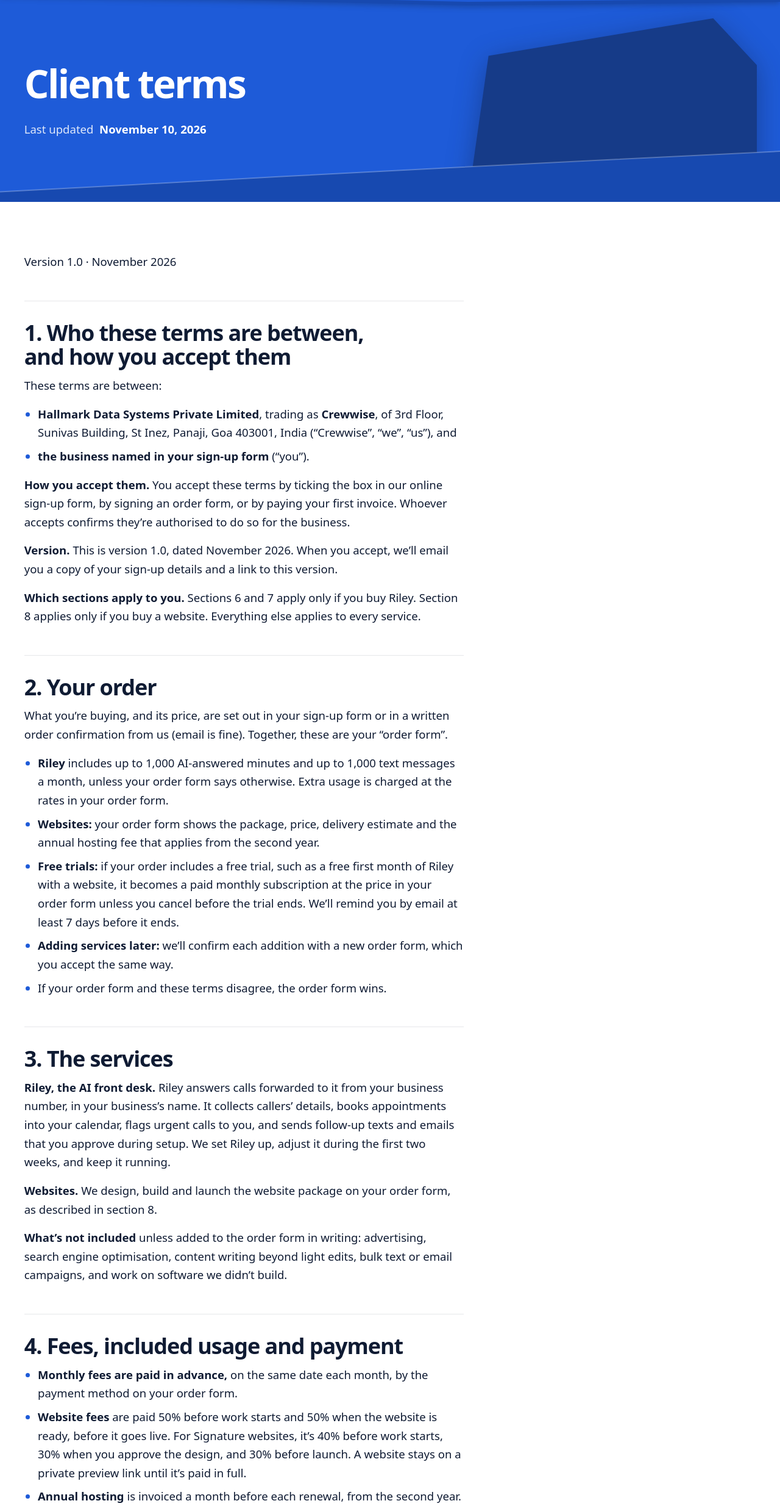
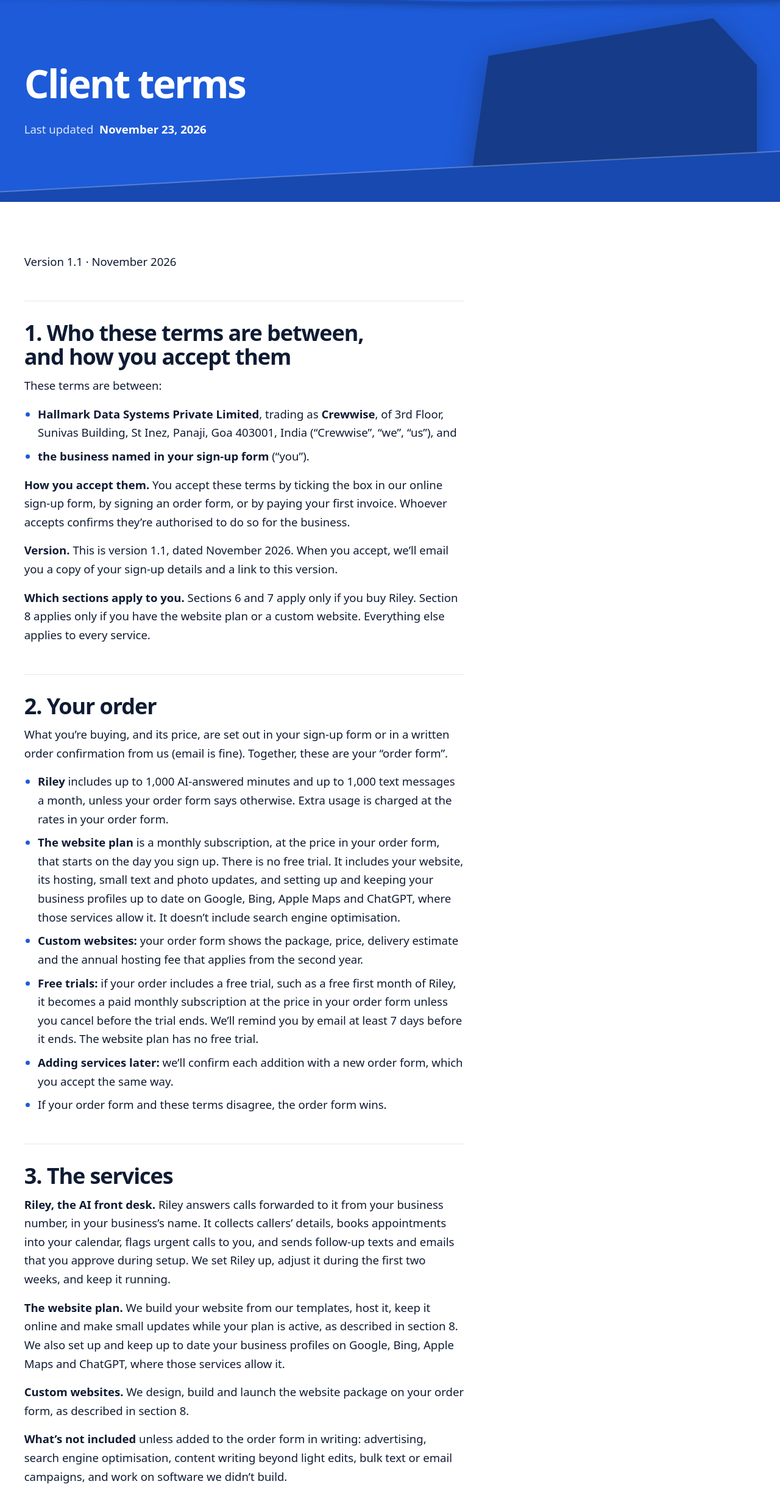
Before and after one commit to carltonjd/crewwise, an Astro site: page /terms in a window 1280 px wide. Shown: the part 75-2549 px from the top of the page at 61% size. Built offline with nearby package versions, Linux system fonts and the light colour scheme; Astro itself is replaced by a stand-in of ours; a web font is replaced by a local one.

Commit message:
Terms v1.1 draft: website plan (monthly, no trial, licensed site, buyout), custom websites keep the old rules
Co-Authored-By: Claude Opus 5.5 <noreply@anthropic.com>
Claude-Session: https://claude.ai/code/session_01NmmpTp1j2EAu66PJA11jR7

```diff
--- a/src/content/legal/terms.md
+++ b/src/content/legal/terms.md
@@ -1,9 +1,9 @@
 ---
 title: Client terms
-description: "The Crewwise client terms: your order, Riley the AI front desk, websites, fees and payment, cancelling, your data, ownership and liability."
-updated: 2026-11-10
+description: "The Crewwise client terms: your order, the website plan, Riley the AI front desk, custom websites, fees and payment, cancelling, your data, ownership and liability."
+updated: 2026-11-23
 ---
-Version 1.0 · November 2026
+Version 1.1 · November 2026
 
 ## 1. Who these terms are between, and how you accept them
 
@@ -14,17 +14,18 @@ These terms are between:
 
 **How you accept them.** You accept these terms by ticking the box in our online sign-up form, by signing an order form, or by paying your first invoice. Whoever accepts confirms they're authorised to do so for the business.
 
-**Version.** This is version 1.0, dated November 2026. When you accept, we'll email you a copy of your sign-up details and a link to this version.
+**Version.** This is version 1.1, dated November 2026. When you accept, we'll email you a copy of your sign-up details and a link to this version.
 
-**Which sections apply to you.** Sections 6 and 7 apply only if you buy Riley. Section 8 applies only if you buy a website. Everything else applies to every service.
+**Which sections apply to you.** Sections 6 and 7 apply only if you buy Riley. Section 8 applies only if you have the website plan or a custom website. Everything else applies to every service.
 
 ## 2. Your order
 
 What you're buying, and its price, are set out in your sign-up form or in a written order confirmation from us (email is fine). Together, these are your "order form".
 
 - **Riley** includes up to 1,000 AI-answered minutes and up to 1,000 text messages a month, unless your order form says otherwise. Extra usage is charged at the rates in your order form.
-- **Websites:** your order form shows the package, price, delivery estimate and the annual hosting fee that applies from the second year.
-- **Free trials:** if your order includes a free trial, such as a free first month of Riley with a website, it becomes a paid monthly subscription at the price in your order form unless you cancel before the trial ends. We'll remind you by email at least 7 days before it ends.
+- **The website plan** is a monthly subscription, at the price in your order form, that starts on the day you sign up. There is no free trial. It includes your website, its hosting, small text and photo updates, and setting up and keeping your business profiles up to date on Google, Bing, Apple Maps and ChatGPT, where those services allow it. It doesn't include search engine optimisation.
+- **Custom websites:** your order form shows the package, price, delivery estimate and the annual hosting fee that applies from the second year.
+- **Free trials:** if your order includes a free trial, such as a free first month of Riley, it becomes a paid monthly subscription at the price in your order form unless you cancel before the trial ends. We'll remind you by email at least 7 days before it ends. The website plan has no free trial.
 - **Adding services later:** we'll confirm each addition with a new order form, which you accept the same way.
 - If your order form and these terms disagree, the order form wins.
 
@@ -32,14 +33,16 @@ What you're buying, and its price, are set out in your sign-up form or in a writ
 
 **Riley, the AI front desk.** Riley answers calls forwarded to it from your business number, in your business's name. It collects callers' details, books appointments into your calendar, flags urgent calls to you, and sends follow-up texts and emails that you approve during setup. We set Riley up, adjust it during the first two weeks, and keep it running.
 
-**Websites.** We design, build and launch the website package on your order form, as described in section 8.
+**The website plan.** We build your website from our templates, host it, keep it online and make small updates while your plan is active, as described in section 8. We also set up and keep up to date your business profiles on Google, Bing, Apple Maps and ChatGPT, where those services allow it.
+
+**Custom websites.** We design, build and launch the website package on your order form, as described in section 8.
 
 **What's not included** unless added to the order form in writing: advertising, search engine optimisation, content writing beyond light edits, bulk text or email campaigns, and work on software we didn't build.
 
 ## 4. Fees, included usage and payment
 
-- **Monthly fees are paid in advance,** on the same date each month, by the payment method on your order form.
-- **Website fees** are paid 50% before work starts and 50% when the website is ready, before it goes live. For Signature websites, it's 40% before work starts, 30% when you approve the design, and 30% before launch. A website stays on a private preview link until it's paid in full.
+- **Monthly fees are paid in advance,** on the same date each month, by the payment method on your order form. For the website plan, the first payment is taken when you sign up, before we start building.
+- **Custom website fees** are paid 50% before work starts and 50% when the website is ready, before it goes live. For Signature websites, it's 40% before work starts, 30% when you approve the design, and 30% before launch. A website stays on a private preview link until it's paid in full.
 - **Annual hosting** is invoiced a month before each renewal, from the second year.
 - **Included usage resets each month** and doesn't carry over. If you go over the included minutes or texts, we'll tell you when you reach 80% and again at 100%. Extra usage is charged at the rates in the order form, or we'll agree a higher plan with you.
 - **Late payment:** if a payment is more than 7 days late, we may pause the services until it's paid. We'll warn you before we do.
@@ -57,7 +60,8 @@ What you're buying, and its price, are set out in your sign-up form or in a writ
 
 - We'll stop Riley answering, and help you switch your call forwarding back.
 - On request within 30 days, we'll send you an export of your contacts, call records and bookings. After 30 days we may delete them.
-- If you have a website with us, you keep your domain, and once the website is fully paid we'll send you a copy of its files so you can host it elsewhere.
+- **Website plan:** your website is licensed to you while your plan is active. When the plan ends, we take the website offline, and we don't give you a copy of its files. You keep your domain, your logo, your photos and the text you gave us. If you want to keep the website itself, you can buy it out for the buyout price in your order form, or the price we quote when you ask. Once the buyout is paid, we send you the website's files and you own its content and design.
+- **Custom website:** you keep your domain, and once the website is fully paid we'll send you a copy of its files so you can host it elsewhere.
 
 ## 6. Your responsibilities
 
@@ -79,10 +83,11 @@ What you're buying, and its price, are set out in your sign-up form or in a writ
 
 ## 8. Websites
 
-- **What you get:** the package on your order form, designed and built by our team and our engineering partner, Octalogic.
+- **What you get:** for the website plan, a website built by Crewwise from our templates and the information about your business. For a custom website, the package on your order form, designed and built by our team and our engineering partner, Octalogic.
 - **Your content:** you provide your logo, photos, service details and any text through our onboarding form. Our timelines start once we have them. We may lightly edit wording for clarity.
-- **Timelines** are estimates: about 5 days for Launch, 2–3 weeks for Business and 4–5 weeks for Signature, from receiving your content.
-- **Changes:** two rounds of changes are included before launch. Further changes, new pages or redesigns are quoted separately.
+- **Timelines** are estimates: about 5 business days for the website plan, 2–3 weeks for Business and 4–5 weeks for Signature, from receiving your content.
+- **Changes:** two rounds of changes are included before launch. On the website plan, small text and photo updates are included after launch too. Further changes, new pages or redesigns are quoted separately.
+- **Business profiles:** for the website plan, we set up and update your profiles on Google, Bing, Apple Maps and ChatGPT where those services allow it. Those services decide what they show and whether they recommend your business. We can't control that.
 - **Your rights:** you confirm you have the right to use any content you give us, such as photos and logos.
 - **Hosting:** while hosting is active, we keep your site online, secure and backed up, and make small text or photo changes on request. Bigger changes are quoted separately.
 - **Your domain** is always registered in your name, or transferred to you on request.
@@ -97,13 +102,15 @@ What you're buying, and its price, are set out in your sign-up form or in a writ
 ## 10. Ownership and confidentiality
 
 - **What stays ours:** our software setup, Riley's scripts and workflows, our website templates, tools and know-how remain ours. You can use them as part of the services while these terms are active.
-- **What's yours:** your business name, logo, content and data. Once a website is fully paid, you own its content and design, and you can keep using any of our template code in it for that one site, including after you leave.
+- **What's yours:** your business name, logo, content and data.
+- **Website plan:** the website's design and code stay ours, and you have a licence to use them while your plan is active. If you buy the website out, you own its content and design, and you can keep using any of our template code in it for that one site.
+- **Custom websites:** once a custom website is fully paid, you own its content and design, and you can keep using any of our template code in it for that one site, including after you leave.
 - **Confidentiality:** each of us keeps the other's non-public business information confidential, and uses it only for these terms. This continues after the agreement ends.
 
 ## 11. What we promise, limits on liability, and indemnity
 
 - **What we promise:** we'll provide the services with reasonable skill and care, and fix problems we're responsible for as quickly as we reasonably can.
-- **What we can't promise:** a particular number of calls, leads, bookings, sales, search rankings or any other business result.
+- **What we can't promise:** a particular number of calls, leads, bookings, sales, search rankings, mentions or recommendations by AI assistants such as ChatGPT, or any other business result.
 - **Limit on our liability:** except where the law doesn't allow a limit, our total liability under these terms is capped at the total fees you have paid us under them. Neither of us is liable for indirect losses, such as lost profits or lost business opportunities.
 - **Your indemnity:** you'll cover our reasonable costs and losses if a claim is brought against us because of messages sent at your request without proper consent, content you gave us, or your breach of section 6.
 - **Our indemnity:** we'll cover your reasonable costs and losses if a claim says our own templates or software, as we provided them, infringe someone else's rights.
```
